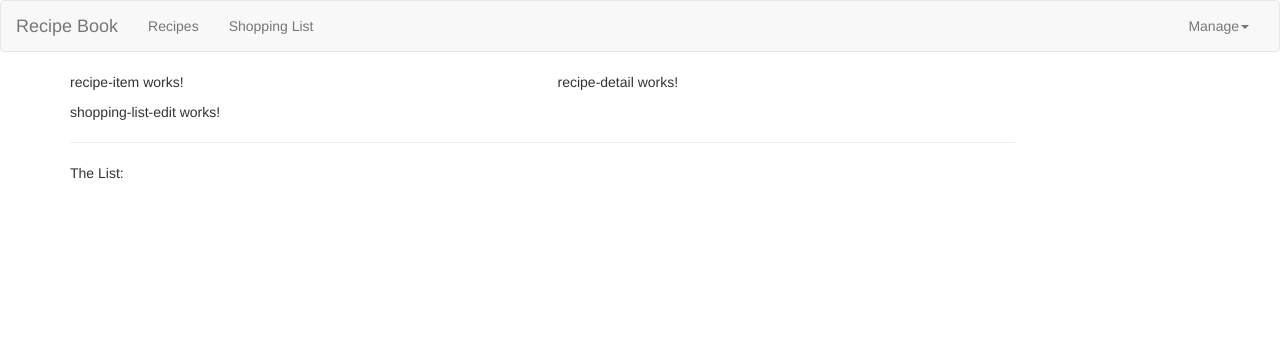
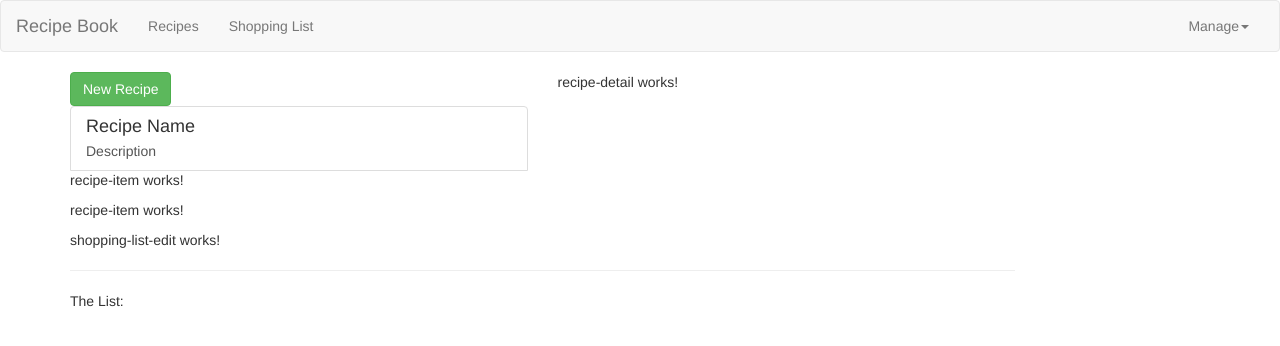
Before and after one commit to kiserr10/angular-food, an Angular app: page / in a window 1280 px wide. Shown: the top 346 px of the page. Built offline with nearby package versions, Linux system fonts and the light colour scheme.

Commit message:
added boilerplate for recipe component

```diff
--- a/src/app/recipes/recipe-list/recipe-list.component.html
+++ b/src/app/recipes/recipe-list/recipe-list.component.html
@@ -1 +1,20 @@
+<div class="row">
+	<div class="col-xs-12">
+		<button class="btn btn-success">New Recipe</button>
+	</div>
+</div>
+<div class="row">
+	<div class="col-xs-12">
+		<a href="#" class="list-group-item clearfix">
+			<div class="pull-left">
+				<h4 class="list-group-item-heading">Recipe Name</h4>
+				<p class="list-group-item-text">Description</p>
+			</div>
+			<span class="pull-right">
+				<!-- <img src="" alt="" class="img-responsive" style"max-height: 50px;" /> -->
+			</span>
+		</a>
+		<app-recipe-item></app-recipe-item>
+	</div>
+</div>
 <app-recipe-item></app-recipe-item>
--- a/src/app/recipes/recipe-list/recipe-list.component.ts
+++ b/src/app/recipes/recipe-list/recipe-list.component.ts
@@ -1,4 +1,5 @@
 import { Component, OnInit } from '@angular/core';
+import { Recipe } from '../recipe.model';
 
 @Component({
 	selector: 'app-recipe-list',
@@ -6,10 +7,11 @@
 	styleUrls: ['./recipe-list.component.css']
 })
 export class RecipeListComponent implements OnInit {
-
+	recipes: Recipe[] = [
+		new Recipe('Hamburger', 'Delicious', 'https://s3.envato.com/files/24992780/hamburger.jpg')
+	];
 	constructor() { }
 
 	ngOnInit() {
 	}
-
 }
--- /dev/null
+++ b/src/app/recipes/recipe.model.ts
@@ -0,0 +1,14 @@
+
+
+export class Recipe {
+	//can be publically accessed//
+	public name: string;
+	public description: string;
+	public imagePath: string;
+
+	constructor(name: string, desc: string, imagePath: string){
+		this.name = name;
+		this.description = desc;
+		this.imagePath = imagePath;
+	}
+}
```
Lines whose indentation alone changed are shown as unchanged.
